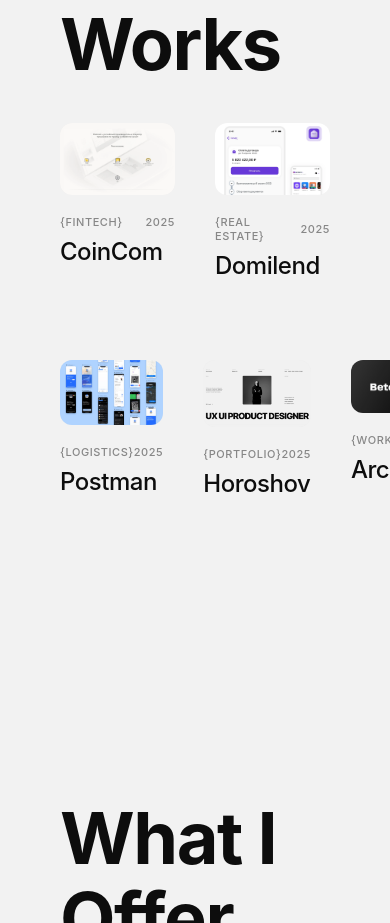
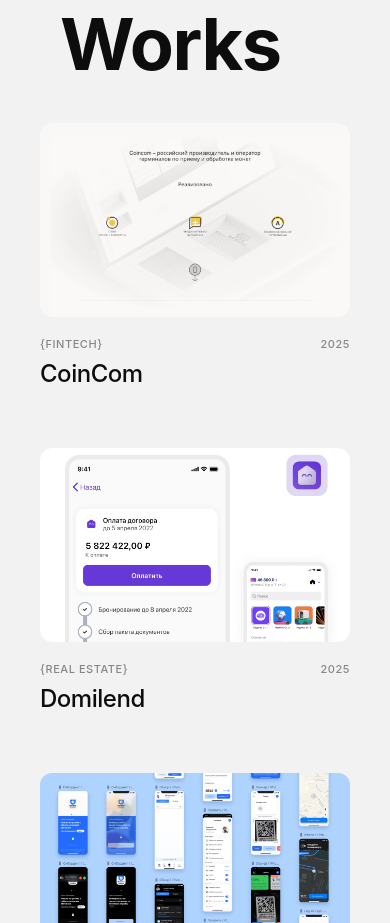
Before and after one commit to Horoshov/my-portfolio, a React (Vite) app: page / in a window 390 px wide. Shown: the part 980-1903 px from the top of the page. Built offline with nearby package versions, Linux system fonts and the light colour scheme.

Commit message:
Page Projects+Cards

```diff
--- a/src/pages/Contact.jsx
+++ b/src/pages/Contact.jsx
@@ -1,35 +1,26 @@
 import React from 'react';
 import { motion } from 'framer-motion';
+import PageHeader from '../components/PageHeader';
+import ContactForm from '../components/ContactForm';
 
-const Digit = ({ digit }) => {
+const Contact = () => {
   return (
-    <div className="digit-column-wrapper">
-      <motion.div
-        className="digit-column"
-        initial={{ y: 0 }}
-        animate={{ y: `-${digit * 10}%` }}
-        transition={{ type: "spring", stiffness: 50, damping: 15, duration: 2 }}
-      >
-        {[0, 1, 2, 3, 4, 5, 6, 7, 8, 9].map((n) => (
-          <div key={n} className="digit-number">
-            {n}
-          </div>
-        ))}
-      </motion.div>
-    </div>
+    <motion.div
+      initial={{ opacity: 0, y: 20 }}
+      animate={{ opacity: 1, y: 0 }}
+      exit={{ opacity: 0, y: -20 }}
+      transition={{ duration: 0.6, ease: [0.22, 1, 0.36, 1] }}
+    >
+      <PageHeader title="Get In Touch" />
+
+      <section className="contact-section" style={{ display: 'flex', justifyContent: 'center' }}>
+        {/* Контейнер с фиксированной шириной, выровненный по центру */}
+        <div style={{ width: '100%', maxWidth: '900px' }}>
+          <ContactForm />
+        </div>
+      </section>
+    </motion.div>
   );
 };
 
-const Counter = ({ value }) => {
-  const digits = Array.from(String(value), Number);
-
-  return (
-    <div className="rolling-counter">
-      {digits.map((d, i) => (
-        <Digit key={i} digit={d} />
-      ))}
-    </div>
-  );
-};
-
-export default Counter;
+export default Contact;
--- a/src/pages/Home.jsx
+++ b/src/pages/Home.jsx
@@ -2,6 +2,8 @@
 import { Link } from 'react-router-dom';
 import { motion } from 'framer-motion';
 import PageHeader from '../components/PageHeader';
+import Counter from '../components/Counter'; // Убедись, что импорт есть, если будешь использовать статы
+import StatList from '../components/StatList'; // Или если у тебя отдельный компонент
 import profileImg from '../assets/alex-profile.jpg';
 
 // =========================================
@@ -12,13 +14,13 @@
     id: '01',
     title: 'Motion Graphics & Animations',
     img: 'https://picsum.photos/seed/serv1/600/400',
-    tags: ['UI Motion Design', 'Brand Animations', 'Animated Ads', 'Logo Animations']
+    tags: ['UI Motion Design', 'Brand Animations', 'Animated Ads']
   },
   {
     id: '02',
     title: 'Web design and development',
     img: 'https://picsum.photos/seed/serv2/600/400',
-    tags: ['React / Next.js', 'Webflow', 'UI/UX Design', 'E-commerce']
+    tags: ['React / Next.js', 'Webflow', 'UI/UX Design']
   },
   {
     id: '03',
@@ -34,40 +36,13 @@
   }
 ];
 
-const projectsTop = [
-  {
-    id: 101,
-    title: 'CoinCom',
-    cat: '{Fintech}',
-    image: '/assets/projects/CoinCom.webp'
-  },
-  {
-    id: 102,
-    title: 'Domilend',
-    cat: '{Real Estate}',
-    image: '/assets/projects/Domilend.webp'
-  }
-];
-
-const projectsBottom = [
-  {
-    id: 103,
-    title: 'Postman',
-    cat: '{Logistics}',
-    image: '/assets/projects/Postman.webp'
-  },
-  {
-    id: 104,
-    title: 'Horoshov',
-    cat: '{Portfolio}',
-    image: '/assets/projects/Horoshov.webp'
-  },
-  {
-    id: 105,
-    title: 'Archive',
-    cat: '{Works}',
-    image: '/assets/projects/Cover.webp'
-  }
+// ОБЪЕДИНЯЕМ ВСЕ ПРОЕКТЫ В ОДИН МАССИВ ДЛЯ РОВНОЙ СЕТКИ
+const allProjects = [
+  { id: 101, title: 'CoinCom', cat: '{Fintech}', image: '/assets/projects/CoinCom.webp' },
+  { id: 102, title: 'Domilend', cat: '{Real Estate}', image: '/assets/projects/Domilend.webp' },
+  { id: 103, title: 'Postman', cat: '{Logistics}', image: '/assets/projects/Postman.webp' },
+  { id: 104, title: 'Horoshov', cat: '{Portfolio}', image: '/assets/projects/Horoshov.webp' },
+  { id: 105, title: 'Archive', cat: '{Works}', image: '/assets/projects/Cover.webp' }
 ];
 
 // =========================================
@@ -83,7 +58,7 @@
 };
 
 // =========================================
-// 3. SUB-COMPONENTS (ИСПРАВЛЕНО ЗДЕСЬ)
+// 3. SUB-COMPONENTS
 // =========================================
 const ProjectCard = ({ project }) => (
   <motion.div
@@ -95,7 +70,7 @@
   >
     <Link to={`/project/${project.id}`} className="project-link">
       <div className="project-image-wrapper">
-        {/* Изменено: теперь src берет путь из данных проекта */}
+        {/* Убедись, что картинки лежат в папке public/assets/projects/ */}
         <img src={project.image} alt={project.title} loading="lazy" />
       </div>
       <div className="project-info">
@@ -122,6 +97,7 @@
       animate={{ opacity: 1 }}
       exit={{ opacity: 0 }}
     >
+      {/* --- HERO SECTION --- */}
       <section className="hero-grid">
         <div className="hero-col left">
           <span className="label">Focus</span>
@@ -149,27 +125,25 @@
         </div>
       </section>
 
+      {/* --- GIANT TITLE --- */}
       <div className="giant-title-wrapper">
         <h1 className="giant-title">UX UI PRODUCT DESIGNER</h1>
       </div>
 
+      {/* --- СЮДА МОЖНО ВЕРНУТЬ STATS SECTION ЕСЛИ НУЖНО --- */}
+      {/* <StatList /> */}
+
+      {/* --- PROJECTS SECTION (ИСПРАВЛЕНО ПОД НОВЫЙ CSS) --- */}
       <PageHeader title="Recent Works" />
 
-      <section className="projects-grid">
-        {/* Убрали imgSize, так как теперь читаем локальные файлы */}
-        <div className="projects-row two-cols">
-          {projectsTop.map(project => (
-            <ProjectCard key={project.id} project={project} />
-          ))}
-        </div>
-
-        <div className="projects-row three-cols">
-          {projectsBottom.map(project => (
-            <ProjectCard key={project.id} project={project} />
-          ))}
-        </div>
+      {/* Используем .projects-grid-main из нового CSS */}
+      <section className="projects-grid-main">
+        {allProjects.map(project => (
+          <ProjectCard key={project.id} project={project} />
+        ))}
       </section>
 
+      {/* --- SERVICES SECTION --- */}
       <section className="services-section">
         <PageHeader title="What I Offer" />
 
@@ -192,14 +166,14 @@
                     opacity: hoveredService === service.id ? 1 : 0,
                     x: hoveredService === service.id ? 0 : -10
                   }}
+                  transition={{ duration: 0.3 }}
                 >
                   <div className="service-image-preview">
                     <img src={service.img} alt={service.title} />
                   </div>
                   <div className="service-tags">
-                    <div className="tags-container">
-                      {service.tags.map(tag => <span key={tag} className="tag">{tag}</span>)}
-                    </div>
+                     {/* Убрал лишний контейнер, если он не нужен в CSS */}
+                    {service.tags.map(tag => <span key={tag} className="tag">{tag}</span>)}
                   </div>
                 </motion.div>
 
--- a/src/styles/App.css
+++ b/src/styles/App.css
@@ -801,23 +801,28 @@
 /* КАРТОЧКА */
 .stat-card {
   background-color: var(--photo-bg);
-  padding: 40px;
+  /* Уменьшили отступ на 20% (было 40px) */
+  padding: 32px;
   border-radius: 32px;
-  min-height: 280px; /* Увеличили высоту для воздуха */
+  /* Уменьшили высоту на 20% (было 280px -> 224px) */
+  min-height: 224px;
   display: flex;
   flex-direction: column;
-  justify-content: space-between; /* Счетчик вверх, текст вниз */
+  justify-content: space-between;
   transition: transform 0.3s ease;
+  overflow: hidden; /* Страховка от вылезающего контента */
 }
 
-/* СЧЕТЧИК (Вверху слева по умолчанию) */
+/* СЧЕТЧИК */
 .stat-number-wrapper {
-  font-size: clamp(3rem, 4,5vw, 3,5rem); /* Большой размер */
+  /* ИСПРАВЛЕНО: заменили запятую на точку и чуть уменьшили размер */
+  font-size: clamp(2.5rem, 4vw, 3.2rem);
   font-weight: 700;
   line-height: 1;
   display: flex;
   align-items: flex-start;
   letter-spacing: -0.04em;
+  color: var(--text-color);
 }
 
 .stat-suffix {
@@ -825,27 +830,27 @@
   margin-left: 2px;
 }
 
-/* ГРУППА ТЕКСТА (Вниз вправо) */
+/* ГРУППА ТЕКСТА */
 .stat-text-group {
-  align-self: flex-end; /* Прижимает весь блок к правому краю */
-  text-align: right;    /* Выравнивает строки текста по правому краю */
-  max-width: 220px;     /* Ограничение ширины для красивого переноса */
+  align-self: flex-end;
+  text-align: right;
+  max-width: 200px;
 }
 
-/* МАЛЕНЬКИЙ ЗАГОЛОВОК (под числом) */
+/* МАЛЕНЬКИЙ ЗАГОЛОВОК */
 .stat-small-title {
   display: block;
-  font-size: 16px;
+  font-size: 14px; /* Чуть меньше (было 16) */
   text-transform: capitalize;
   color: var(--gray-text);
   letter-spacing: 0.01em;
-  margin-bottom: 8px;
+  margin-bottom: 6px;
   font-weight: 500;
 }
 
 /* БОЛЬШОЙ ПОДЗАГОЛОВОК */
 .stat-main-label {
-  font-size: 20px;
+  font-size: 18px; /* Чуть меньше (было 20) */
   font-weight: 700;
   line-height: 1.2;
   letter-spacing: 0.01em;
@@ -856,13 +861,13 @@
 /* Адаптивность для мобильных */
 @media (max-width: 768px) {
   .stat-card {
-    min-height: 220px;
-    padding: 30px;
+    min-height: 180px; /* Пропорционально меньше для мобильных */
+    padding: 24px;
   }
   .stat-number-wrapper {
-    font-size: 4rem;
+    font-size: 3rem;
   }
   .stat-main-label {
-    font-size: 20px;
+    font-size: 18px;
   }
 }
```
